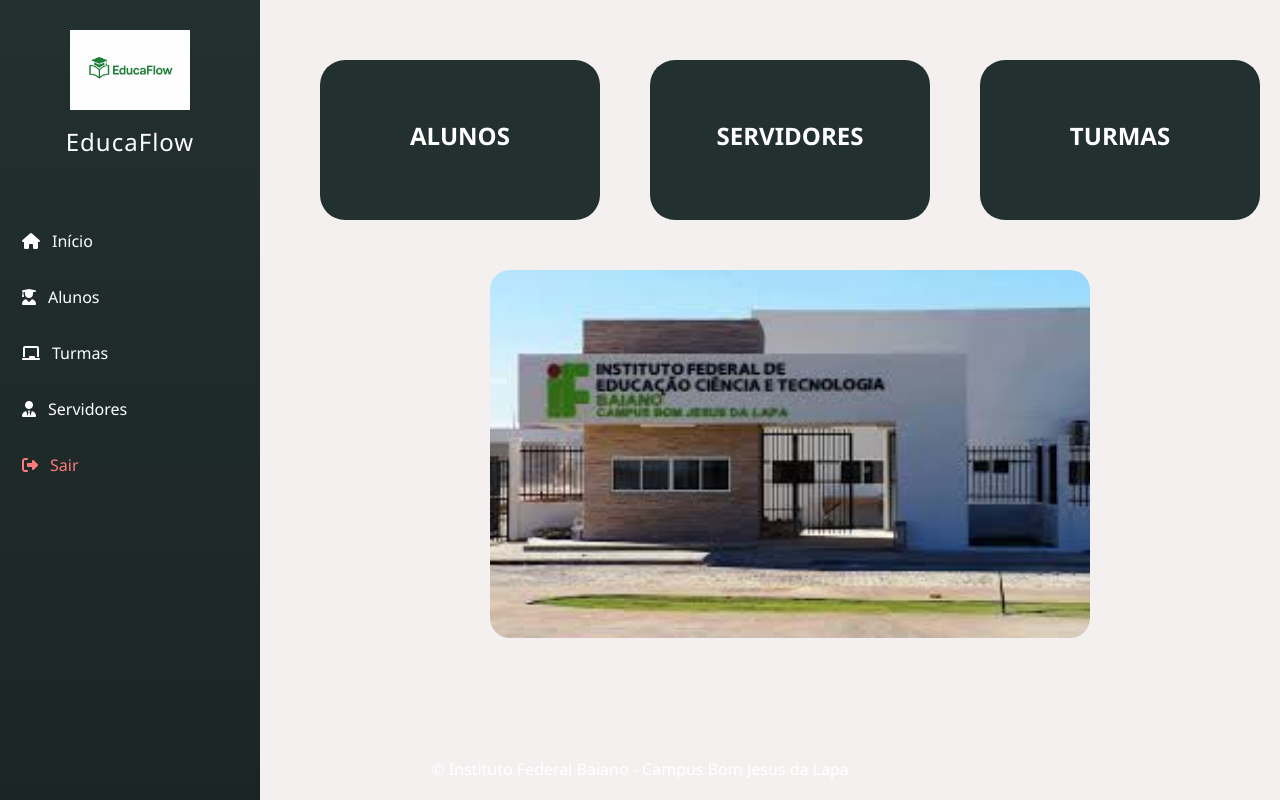
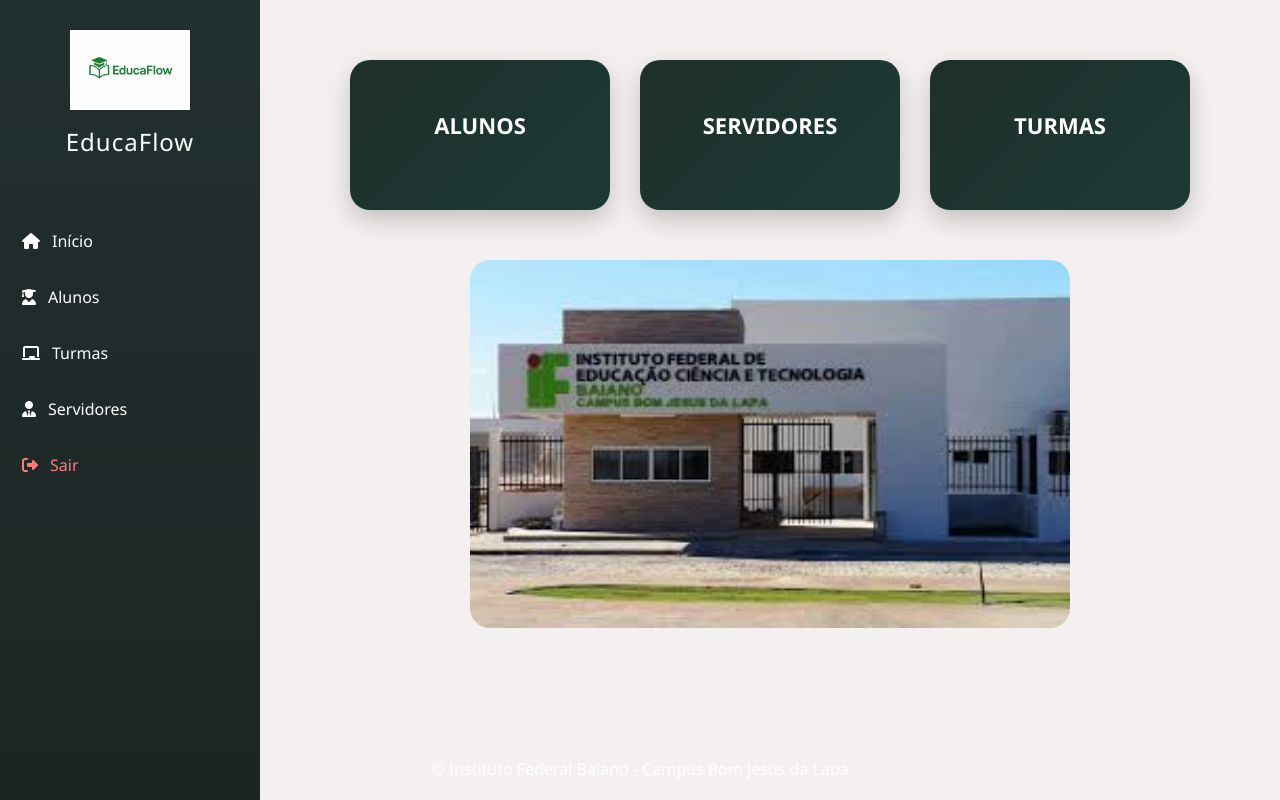
Before and after one commit to eugenia-m-m/Projeto---Final, a Flask app: page / in a window 1280 px wide. Run offline with Flask 3, Linux system fonts and the light colour scheme; a user stored in the database is signed in.

Commit message:
Update style.css

```diff
--- a/static/style.css
+++ b/static/style.css
@@ -68,25 +68,34 @@ body {
 /* CARDS MAIORES */
 .cards {
     display: flex;
-    gap: 50px;
+    gap: 30px;
     justify-content: center;
     margin-bottom: 50px;
 }
 
 .card {
-    background: #22302f;
+    width: 260px;       /* largura fixa */
+    height: 150px;      /* altura fixa */
+    background: linear-gradient(135deg, #1f2f2b, #1c3a35);
     color: white;
-    width: 280px;
-    height: 160px;
-    border-radius: 25px;
+    box-shadow: 0 10px 25px rgba(0,0,0,0.2);
+    border-radius: 20px;
     display: flex;
     flex-direction: column;
     justify-content: center;
     align-items: center;
-    cursor: pointer;
-    transition: 0.3s;
+    text-align: center;
 }
 
+.card h2 {
+    font-size: 22px;
+    margin-bottom: 10px;
+}
+
+.card span {
+    font-size: 36px;
+    font-weight: bold;
+}
 .card:hover {
     transform: scale(1.05);
     background-color: #0d3a37;
```
